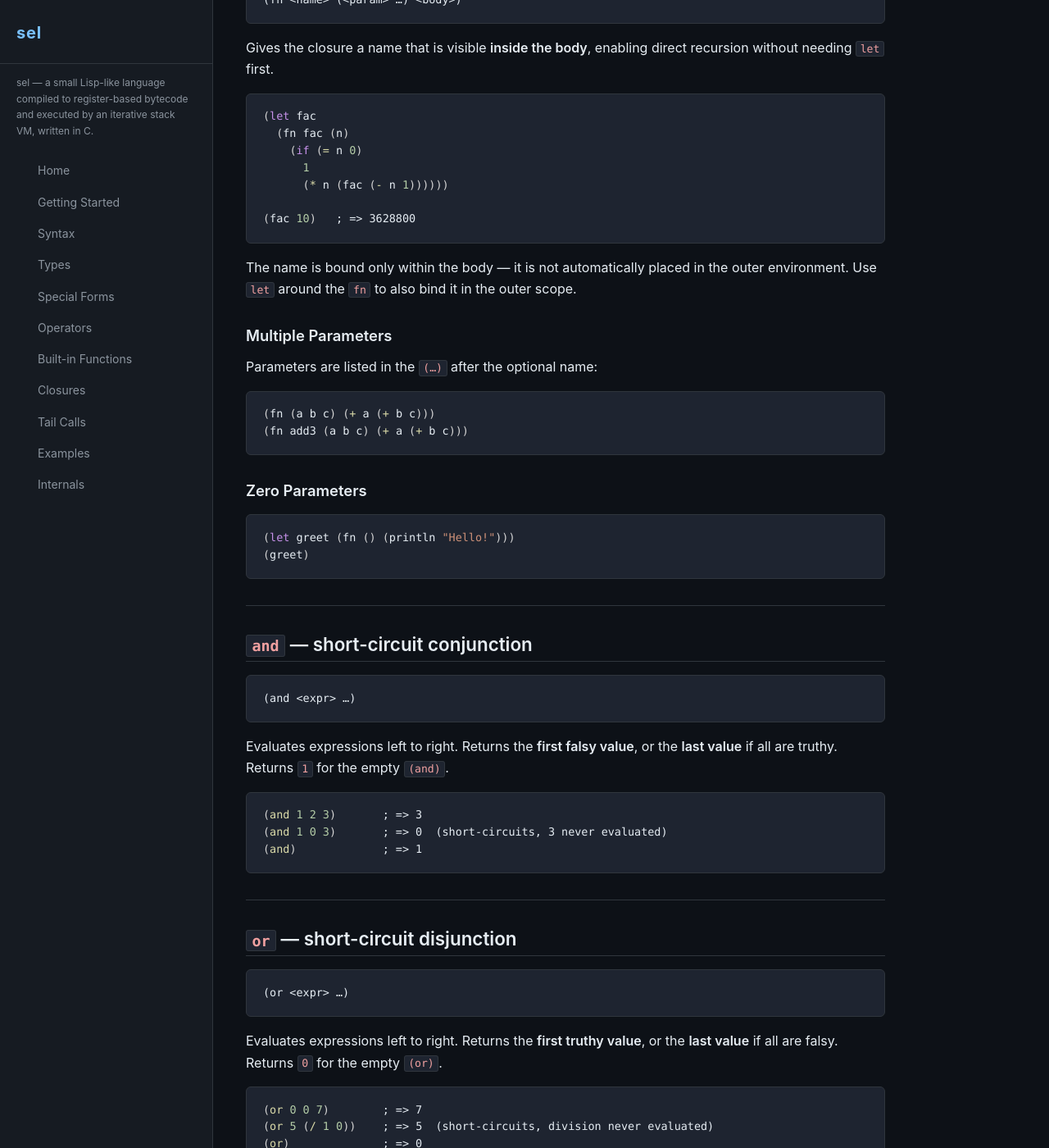
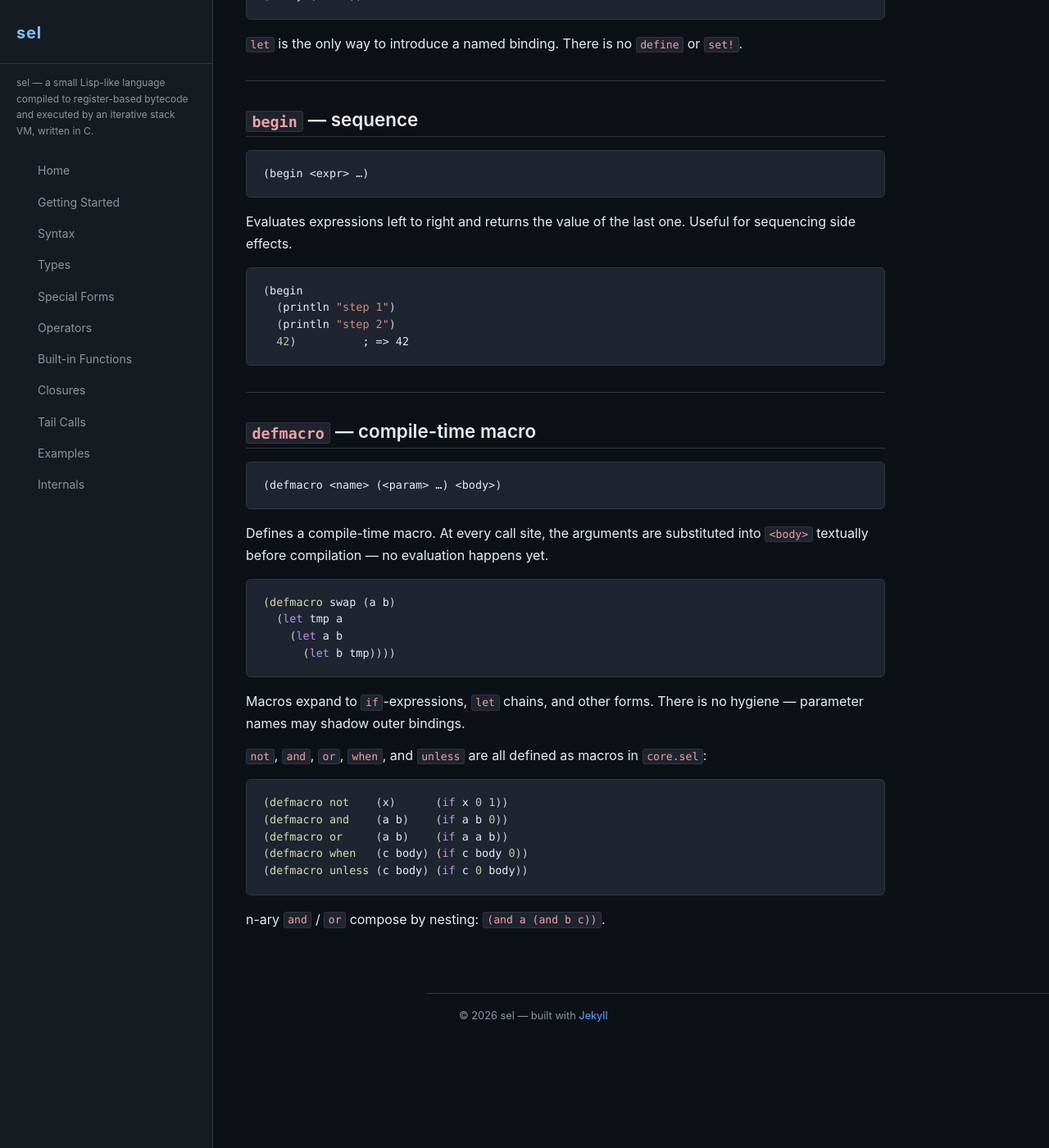
Before and after one commit to Luca00casati/sel-doc, a Jekyll site: the page built from docs/special-forms.md, in a window 1280 px wide and 1400 px high, scrolled down 1946 px. Shown: the whole window at 82% size. Built offline with Jekyll 4.4.1, drawn with Linux system fonts in a browser that asks for light colours; after the commit the page ends 3211 px from its top, so only the background shows below that; some of the changed text lies outside the part shown.

Commit message:
update docs: macros, stdlib, core.selc, binary rename to sel
- getting-started: binary is now `sel`; document core.selc, multi-file
  usage, --no-core and --compile-core flags
- special-forms: remove and/or/not (now macros in core.sel); add begin,
  defmacro with full examples
- stdlib: new page covering all of core.sel (boolean/control macros,
  pair accessors, list constructors, math, list higher-order functions)
- internals: add macro system section, core.selc binary format, self-
  tail-call→JMP and inline constant propagation optimisations (passes
  9-11); update source file table and pipeline diagram
- index: update highlights and nav to include macros, stdlib, new flags

Co-Authored-By: Claude Sonnet 4.6 <noreply@anthropic.com>

````diff
--- a/docs/special-forms.md
+++ b/docs/special-forms.md
@@ -19,30 +19,6 @@ They do not evaluate all their arguments eagerly.
 
 ---
 
-## `let` — bind a name
-
-```
-(let <name> <expr>)
-```
-
-Evaluates `<expr>` and binds the result to `<name>` in the current environment.
-Returns the value.
-
-```lisp
-(let x 42)          ; x = 42
-(let y (+ x 1))     ; y = 43
-(let msg "hello")
-```
-
-`let` is the only way to introduce a named binding. There is no `define` or
-`set!`.
-
-**Note:** Multiple `let` forms in the same top-level or function body are
-independent. Later `let` forms can reference earlier ones because bindings
-persist across expressions in the same session / file.
-
----
-
 ## `if` — conditional
 
 ```
@@ -50,19 +26,18 @@ persist across expressions in the same session / file.
 ```
 
 Evaluates `<condition>`. If truthy, evaluates and returns `<then>`; otherwise
-evaluates and returns `<else>`. Only the chosen branch is evaluated — the other
-is not.
+evaluates and returns `<else>`. Only the chosen branch is evaluated.
 
 ```lisp
 (if (= x 0) "zero" "nonzero")
 (if (< n 0) (- 0 n) n)    ; absolute value
 ```
 
-**Compile-time optimisation:** If the condition is a constant, the compiler
-discards the dead branch entirely — it is never emitted to bytecode.
+**Compile-time optimisation:** if the condition is a constant, the dead branch
+is never emitted to bytecode.
 
 ```lisp
-(if 1 "always" "never")   ; compiles to just "always"
+(if 1 "always" "never")   ; compiles to just LOAD_CONST "always"
 ```
 
 ---
@@ -75,8 +50,7 @@ discards the dead branch entirely — it is never emitted to bytecode.
 (fn (<param> …) <body>)
 ```
 
-Creates a closure with the given parameters and body. The body is a single
-expression (wrap multiple expressions in a `let` chain or nest them).
+Creates a closure with the given parameters and body.
 
 ```lisp
 (let square (fn (x) (* x x)))
@@ -89,8 +63,7 @@ expression (wrap multiple expressions in a `let` chain or nest them).
 (fn <name> (<param> …) <body>)
 ```
 
-Gives the closure a name that is visible **inside the body**, enabling direct
-recursion without needing `let` first.
+Gives the closure a name visible **inside the body**, enabling direct recursion.
 
 ```lisp
 (let fac
@@ -102,73 +75,71 @@ recursion without needing `let` first.
 (fac 10)   ; => 3628800
 ```
 
-The name is bound only within the body — it is not automatically placed in the
-outer environment. Use `let` around the `fn` to also bind it in the outer scope.
+---
 
-### Multiple Parameters
+## `let` — bind a name
 
-Parameters are listed in the `(…)` after the optional name:
+```
+(let <name> <expr>)
+```
+
+Evaluates `<expr>` and binds the result to `<name>`. Returns the value.
 
 ```lisp
-(fn (a b c) (+ a (+ b c)))
-(fn add3 (a b c) (+ a (+ b c)))
+(let x 42)
+(let y (+ x 1))
 ```
 
-### Zero Parameters
+`let` is the only way to introduce a named binding. There is no `define` or `set!`.
+
+---
+
+## `begin` — sequence
+
+```
+(begin <expr> …)
+```
+
+Evaluates expressions left to right and returns the value of the last one.
+Useful for sequencing side effects.
 
 ```lisp
-(let greet (fn () (println "Hello!")))
-(greet)
+(begin
+  (println "step 1")
+  (println "step 2")
+  42)          ; => 42
 ```
 
 ---
 
-## `and` — short-circuit conjunction
+## `defmacro` — compile-time macro
 
 ```
-(and <expr> …)
+(defmacro <name> (<param> …) <body>)
 ```
 
-Evaluates expressions left to right. Returns the **first falsy value**, or the
-**last value** if all are truthy. Returns `1` for the empty `(and)`.
+Defines a compile-time macro. At every call site, the arguments are substituted
+into `<body>` textually before compilation — no evaluation happens yet.
 
 ```lisp
-(and 1 2 3)       ; => 3
-(and 1 0 3)       ; => 0  (short-circuits, 3 never evaluated)
-(and)             ; => 1
+(defmacro swap (a b)
+  (let tmp a
+    (let a b
+      (let b tmp))))
 ```
 
----
+Macros expand to `if`-expressions, `let` chains, and other forms. There is no
+hygiene — parameter names may shadow outer bindings.
 
-## `or` — short-circuit disjunction
+`not`, `and`, `or`, `when`, and `unless` are all defined as macros in
+`core.sel`:
 
-```
-(or <expr> …)
+```lisp
+(defmacro not    (x)      (if x 0 1))
+(defmacro and    (a b)    (if a b 0))
+(defmacro or     (a b)    (if a a b))
+(defmacro when   (c body) (if c body 0))
+(defmacro unless (c body) (if c 0 body))
 ```
 
-Evaluates expressions left to right. Returns the **first truthy value**, or the
-**last value** if all are falsy. Returns `0` for the empty `(or)`.
-
-```lisp
-(or 0 0 7)        ; => 7
-(or 5 (/ 1 0))    ; => 5  (short-circuits, division never evaluated)
-(or)              ; => 0
-```
-
----
-
-## `not` — logical negation
-
-```
-(not <expr>)
-```
-
-Returns `1` if `<expr>` is falsy, `0` otherwise.
-
-```lisp
-(not 0)          ; => 1
-(not 1)          ; => 0
-(not nil)        ; => 1
-(not "hello")    ; => 0
-(not (cons 1 2)) ; => 0
-```
+n-ary `and` / `or` compose by nesting: `(and a (and b c))`.
````
Also changed, not shown: docs/getting-started.md (+36 -9 lines), docs/internals.md (+77 -6 lines), docs/stdlib.md (added, +124 -0 lines), index.md (+7 -4 lines).
